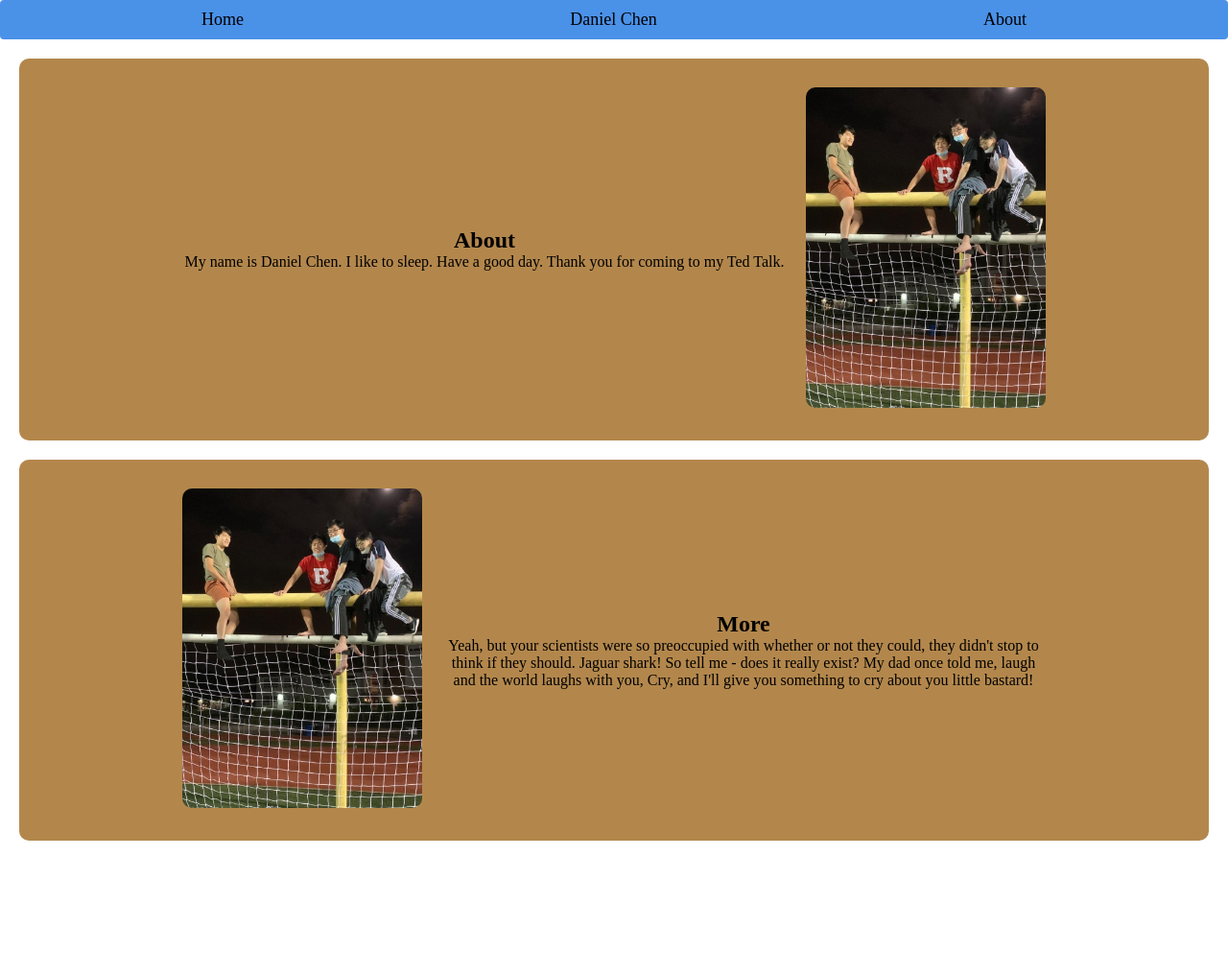
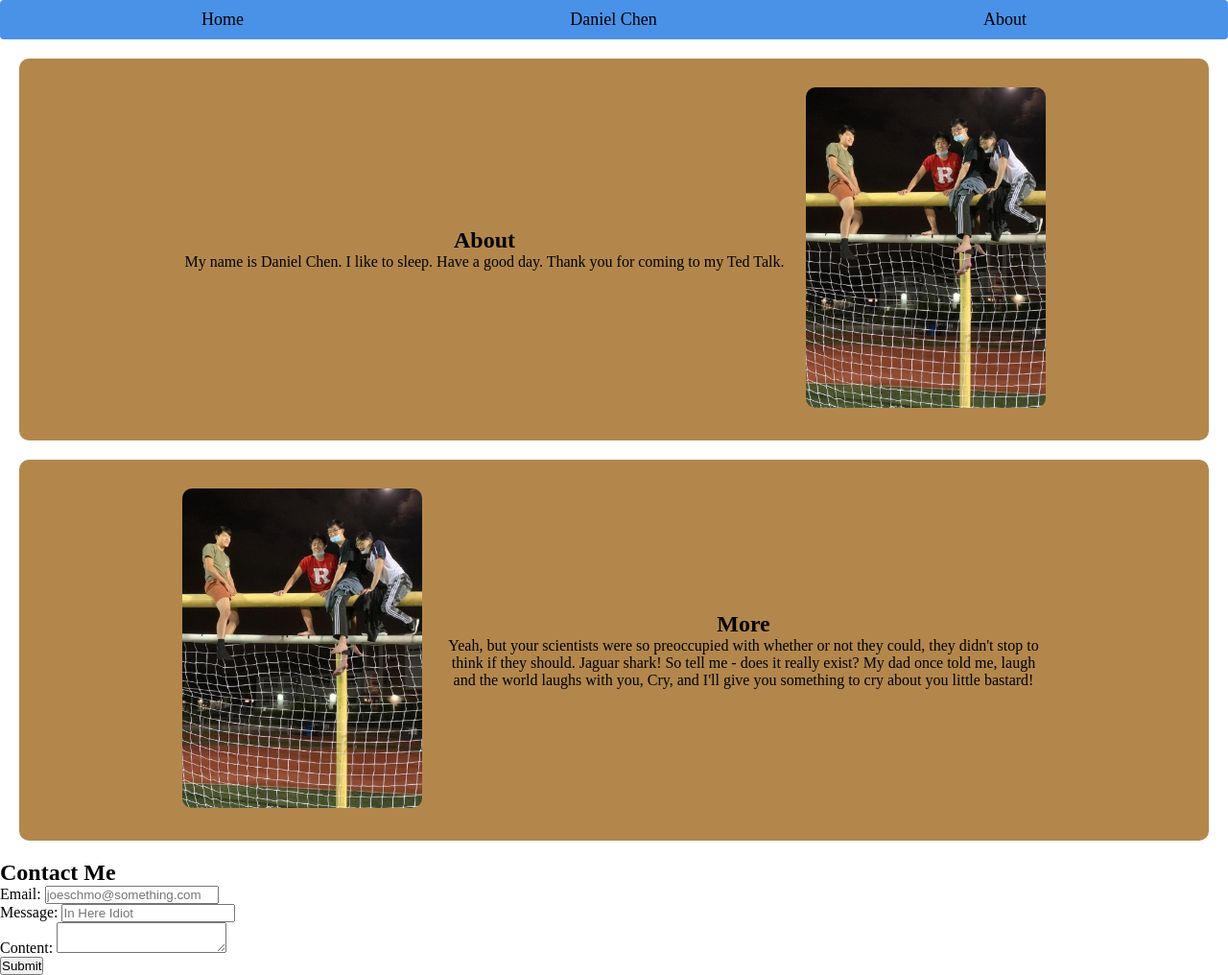
Before and after one commit to chendaniel03/chendaniel03.github.io, a plain HTML site: page HTML/About.html in a window 1280 px wide. Shown: the whole page at 96% size. Before the commit the page ends 896 px from the top, so only its background shows below. Drawn offline with Linux system fonts and the light colour scheme.

Commit message:
Add placeholder text

```diff
--- a/HTML/About.html
+++ b/HTML/About.html
@@ -44,5 +44,21 @@
                 bastard!</p>
         </div>
     </div>
+
+    <div class="form">
+        <form action="" method="">
+            <h2 class="contact">Contact Me</h2>
+            <label for="email">Email: </label>
+            <input type="email" id="email" name="email" placeholder="joeschmo@something.com">
+            <br>
+            <label for="Message">Message: </label>
+            <input type="text" id="Message" name="purpose" placeholder="In Here Idiot">
+            <br>
+            <label for="content">Content: </label>
+            <textarea id="content" name="content"></textarea>
+            <br>
+            <button type="submit">Submit</button>
+        </form>
+    </div>
 </body>
 </html>
```
